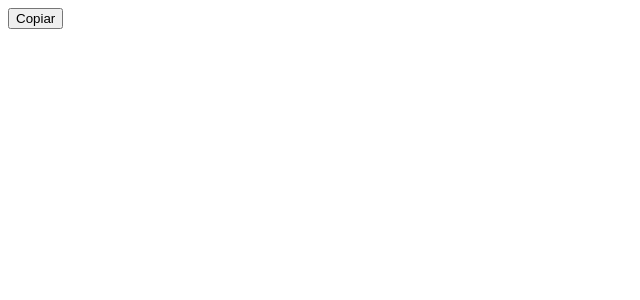
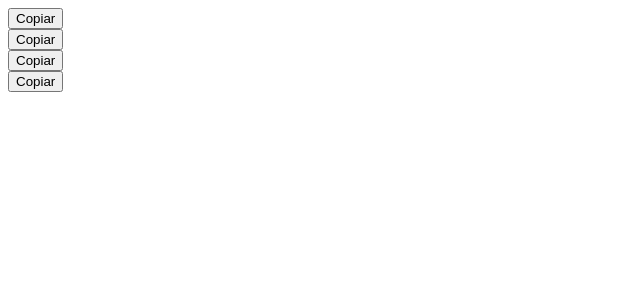
Before and after one commit to thspanhol/copy-button, a React (Vite) app: page / in a window 1280 px wide. Shown: the top 300 px of the page, without its empty margins (0-640 px from the left). Built offline with nearby package versions, Linux system fonts and the light colour scheme.

Commit message:
Feat: array map

```diff
--- a/src/App.jsx
+++ b/src/App.jsx
@@ -1,8 +1,12 @@
 import CopyButton from "./components/CopyButton";
 
 function App() {
+
+  const array = ['testeUm', 'testeDois', 'testeTres']
+
   return (
     <>
+      {array.map((e) => <CopyButton key={e} text={e} />)}
       <CopyButton text="Testando o texto copiado" />
     </>
   );
```
